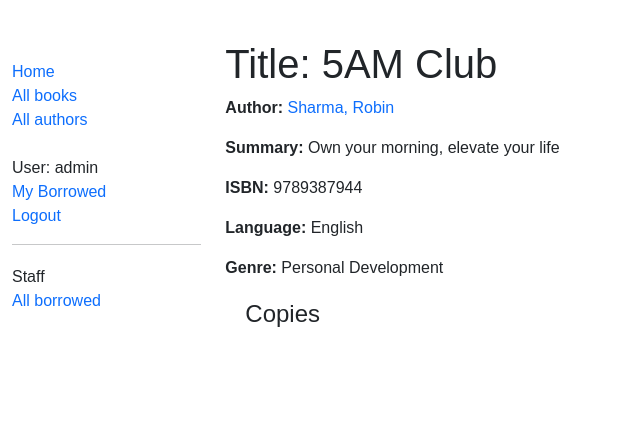
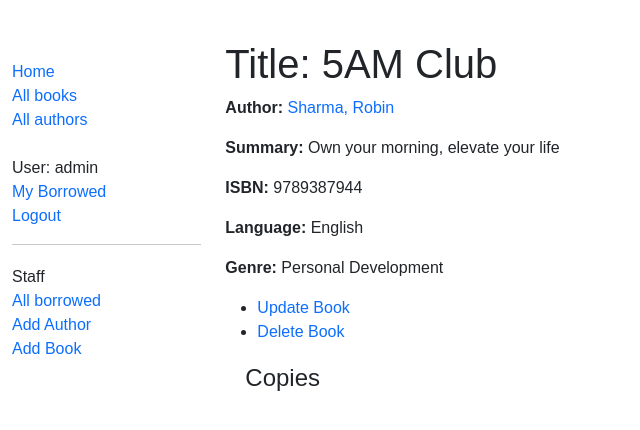
Before and after one commit to iajaymk/locallibrary, a Django app: page /catalog/book/1 in a window 1280 px wide. Shown: the top 430 px of the page, without its empty margins (0-640 px from the left). Run offline with Django 4.2, Linux system fonts and the light colour scheme; a user stored in the database is signed in; data comes from the database, SQL or seed files in the repository; both versions use the stored data as it was after the commit.

Commit message:
Added CRUD operations for author and Book for staff user only

```diff
--- a/catalog/templates/base_generic.html
+++ b/catalog/templates/base_generic.html
@@ -35,6 +35,8 @@
           <li>Staff</li>
           {% if perms.catalog.can_mark_returned %}
             <li><a href="{% url 'all-borrowed' %}">All borrowed</a></li>
+            <li><a href="{% url 'author-create' %}">Add Author</a></li>
+            <li><a href="{% url 'book-create' %}">Add Book</a></li>
           {% endif %}
           </ul>
         {% endif %}
--- a/catalog/templates/catalog/book_detail.html
+++ b/catalog/templates/catalog/book_detail.html
@@ -8,6 +8,17 @@
   <p><strong>ISBN:</strong> {{ book.isbn }}</p>
   <p><strong>Language:</strong> {{ book.language }}</p>
   <p><strong>Genre:</strong> {{ book.genre.all|join:", " }}</p>
+
+
+  {% if user.is_staff %}
+  <ul>
+    {% if perms.catalog.can_mark_returned %}
+      <li><a href="{% url 'book-update' book.id %}">Update Book</a></li>
+      <li><a href="{% url 'book-delete' book.id %}">Delete Book</a></li>
+    {% endif %}
+  </ul>
+  {% endif %}
+
 
   <div style="margin-left:20px;margin-top:20px">
     <h4>Copies</h4>
```
Also changed, not shown: catalog/templates/catalog/author_detail.html (+9 -0 lines), db.sqlite3.
